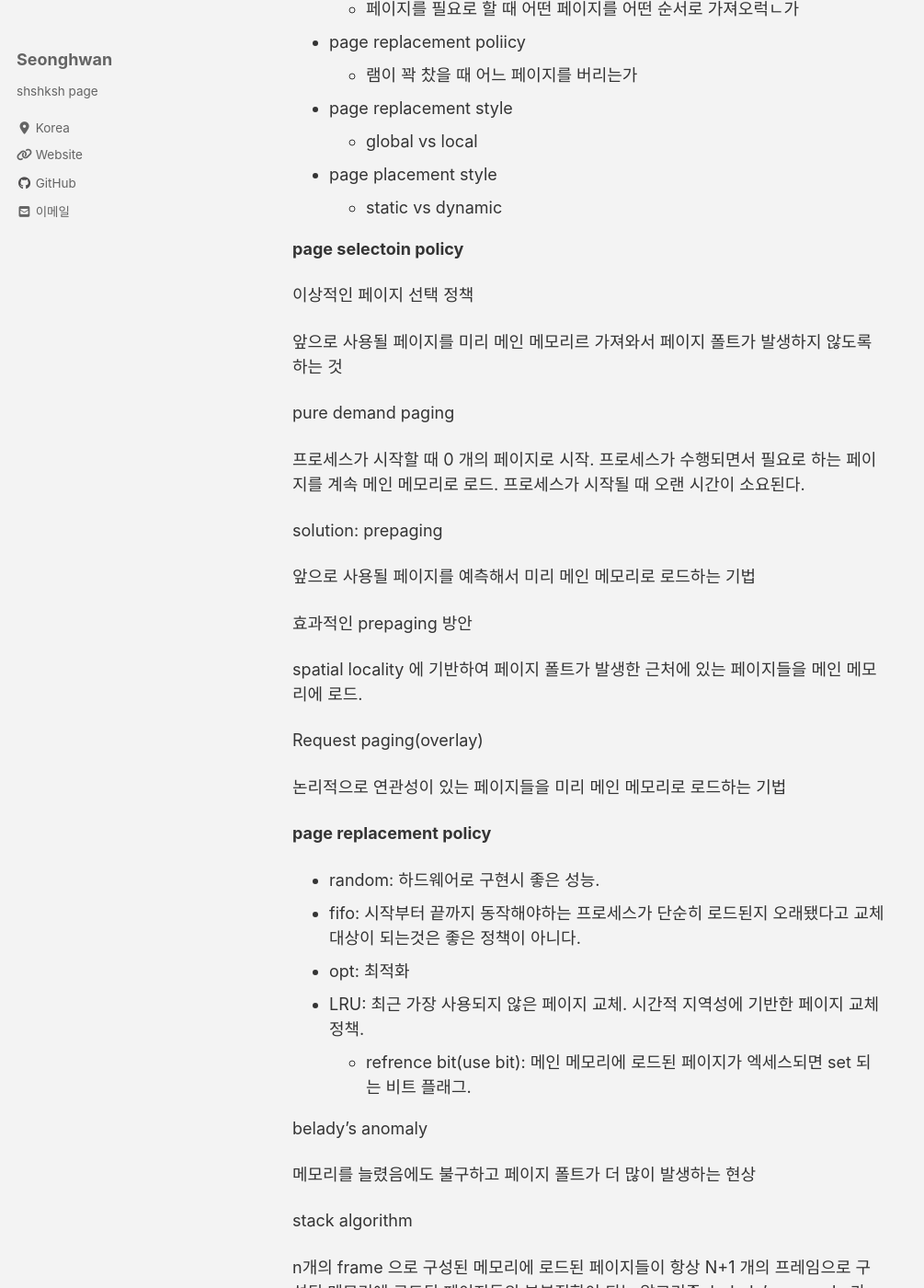
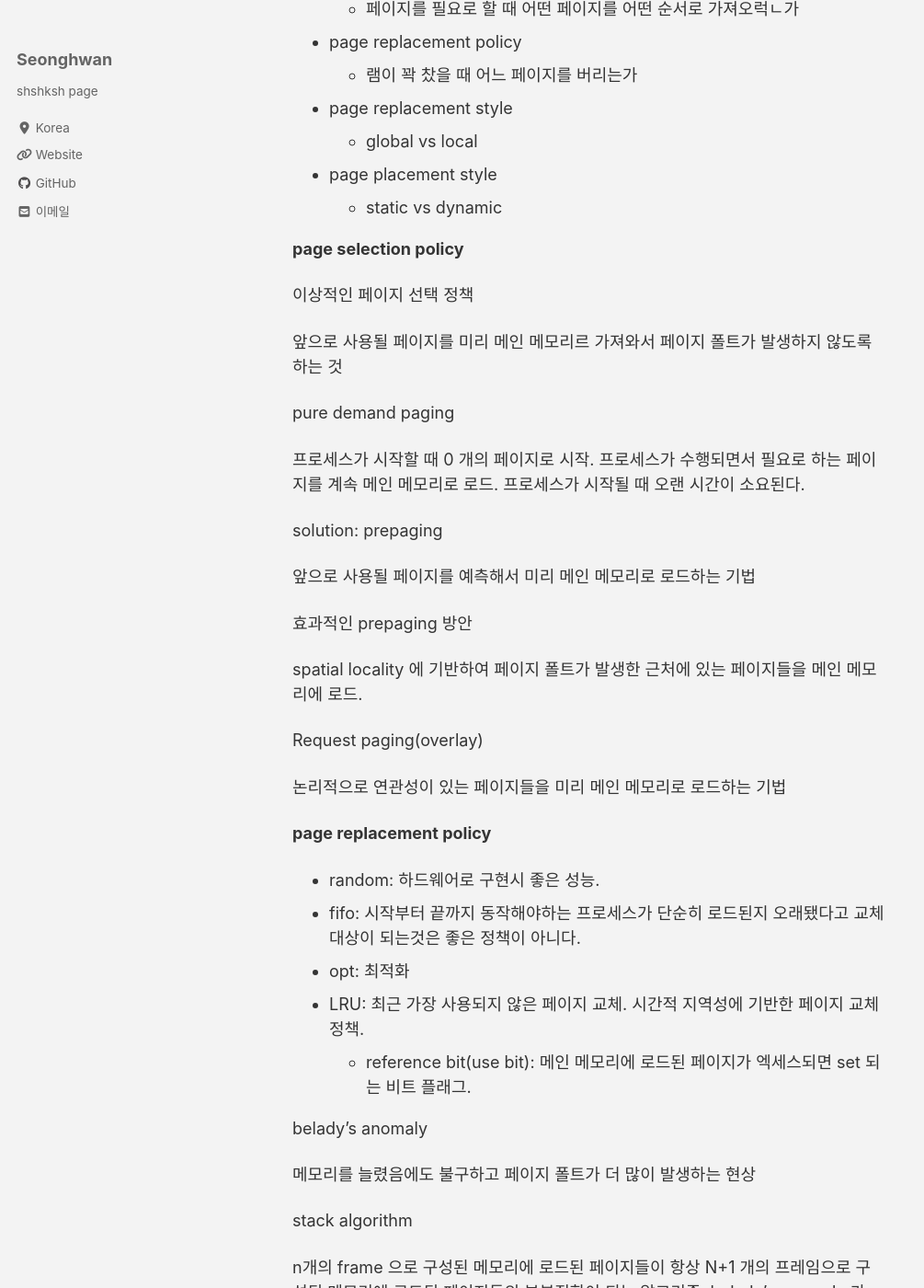
Before and after one commit to shshksh/shshksh.github.io, a Jekyll site: the page built from _posts/operating_system/2020-06-12-Operating-System-#20-Demand-Paging.md, in a window 1280 px wide and 1400 px high, scrolled down 2668 px. Shown: the whole window at 92% size, without its empty margins (0-1005 px from the left). Built offline with Jekyll 4.4.1, drawn with Linux system fonts in a browser that asks for light colours; cached includes are drawn as plain includes; nearby versions of some CDN libraries; comment, search, counter and statistics services are not loaded; some of the changed text lies outside the part shown.

Commit message:
upload post

```diff
--- a/_posts/operating_system/2020-06-12-Operating-System-#20-Demand-Paging.md
+++ b/_posts/operating_system/2020-06-12-Operating-System-#20-Demand-Paging.md
@@ -93,7 +93,7 @@ page fault 의 처리가 다른 인터럽트에 비해 어려운 이유
 
 - page selection policy
   - 페이지를 필요로 할 때 어떤 페이지를 어떤 순서로 가져오럭ㄴ가
-- page replacement poliicy
+- page replacement policy
   - 램이 꽉 찼을 때 어느 페이지를 버리는가
 - page replacement style
   - global vs local
@@ -104,7 +104,7 @@ page fault 의 처리가 다른 인터럽트에 비해 어려운 이유
 
 
 
-**page selectoin policy**
+**page selection policy**
 
 이상적인 페이지 선택 정책
 
@@ -136,7 +136,7 @@ Request paging(overlay)
 - fifo: 시작부터 끝까지 동작해야하는 프로세스가 단순히 로드된지 오래됐다고 교체대상이 되는것은 좋은 정책이 아니다.
 - opt: 최적화
 - LRU: 최근 가장 사용되지 않은 페이지 교체. 시간적 지역성에 기반한 페이지 교체 정책.
-  - refrence bit(use bit): 메인 메모리에 로드된 페이지가 엑세스되면 set 되는 비트 플래그.
+  - reference bit(use bit): 메인 메모리에 로드된 페이지가 엑세스되면 set 되는 비트 플래그.
 
 
 
```
Also changed, not shown: other parts of _posts/operating_system/2020-06-12-Operating-System-#20-Demand-Paging.md (+2 -2 lines).
